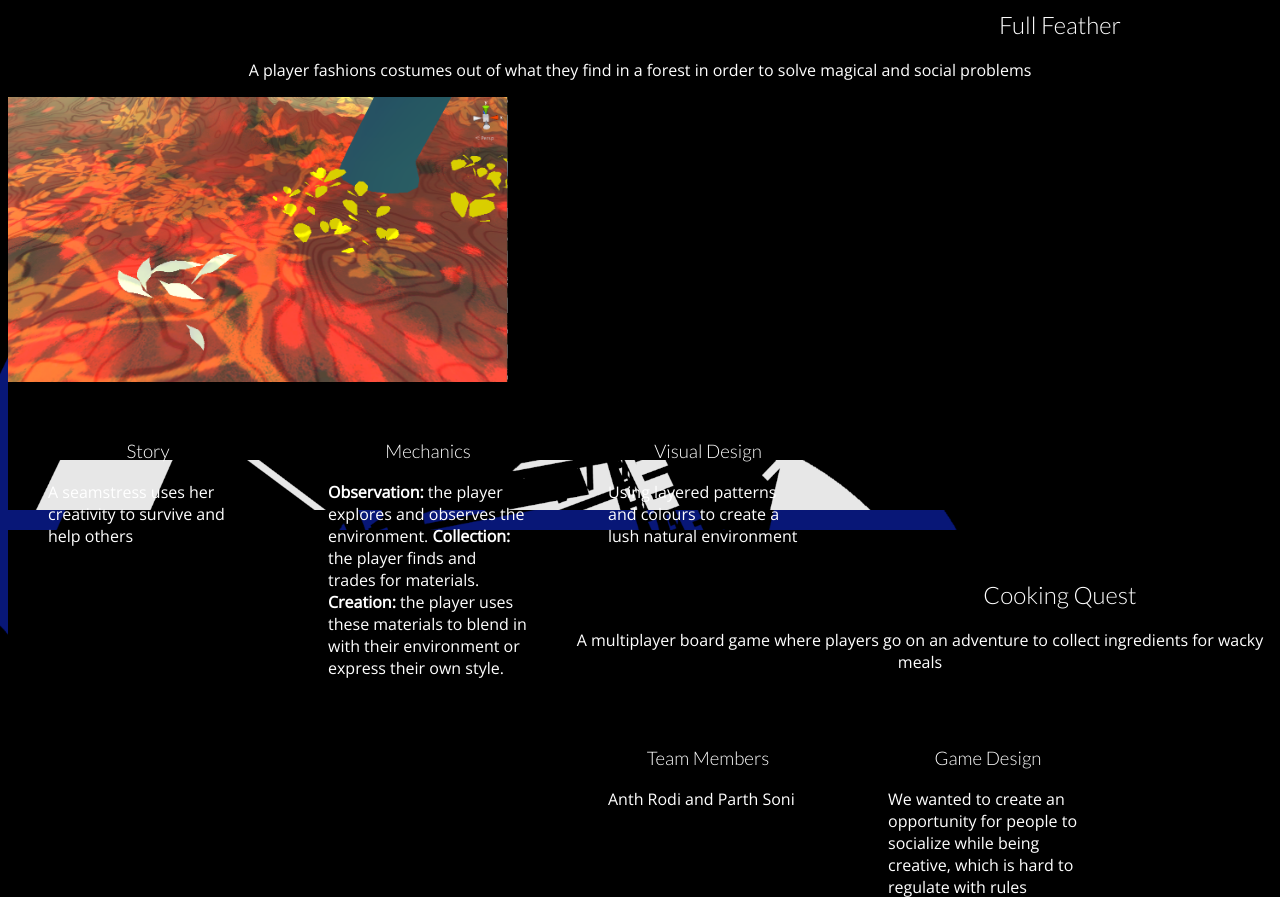
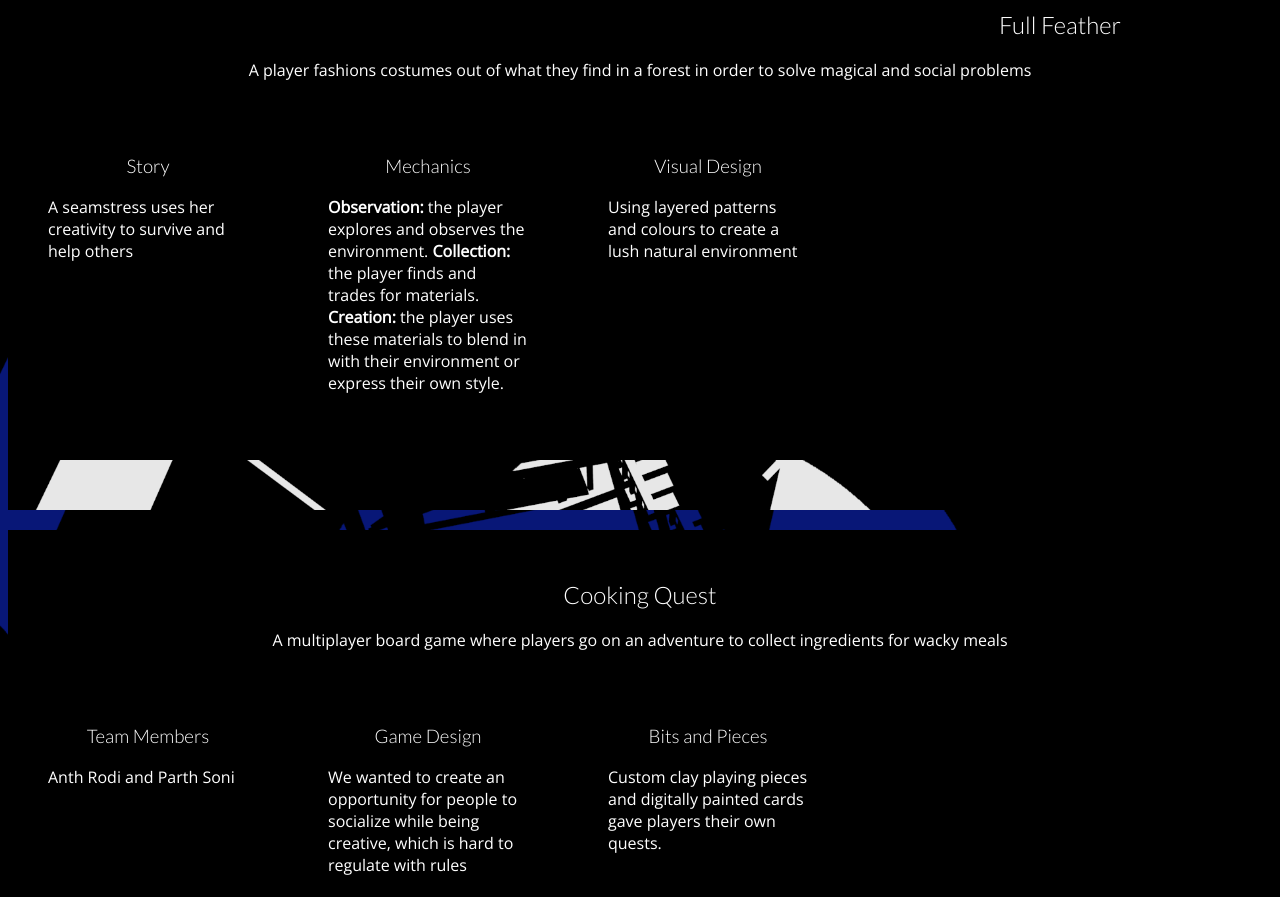
Before and after one commit to Cloudyrays/Cloudyrays.github.io, a plain HTML site: page index.html in a window 1280 px wide. Shown: the part 1572-2469 px from the top of the page. Drawn offline with nearby package versions, Linux system fonts and the light colour scheme; a web font is replaced by a local one.

Commit message:
Update index.html

```diff
--- a/index.html
+++ b/index.html
@@ -106,8 +106,6 @@ thesis full_feather cooking_quest
 <p>
     A player fashions costumes out of what they find in a forest in order to solve magical and social problems
 </p>
-<img src="fullfeatherss2.png" alt="fullfeather" style="max-width:500px;">
-<br>
 <div class="smallText"><h3> Story</h3>
   <p style="text-align:left">
 A seamstress uses her creativity to survive and help others
```
